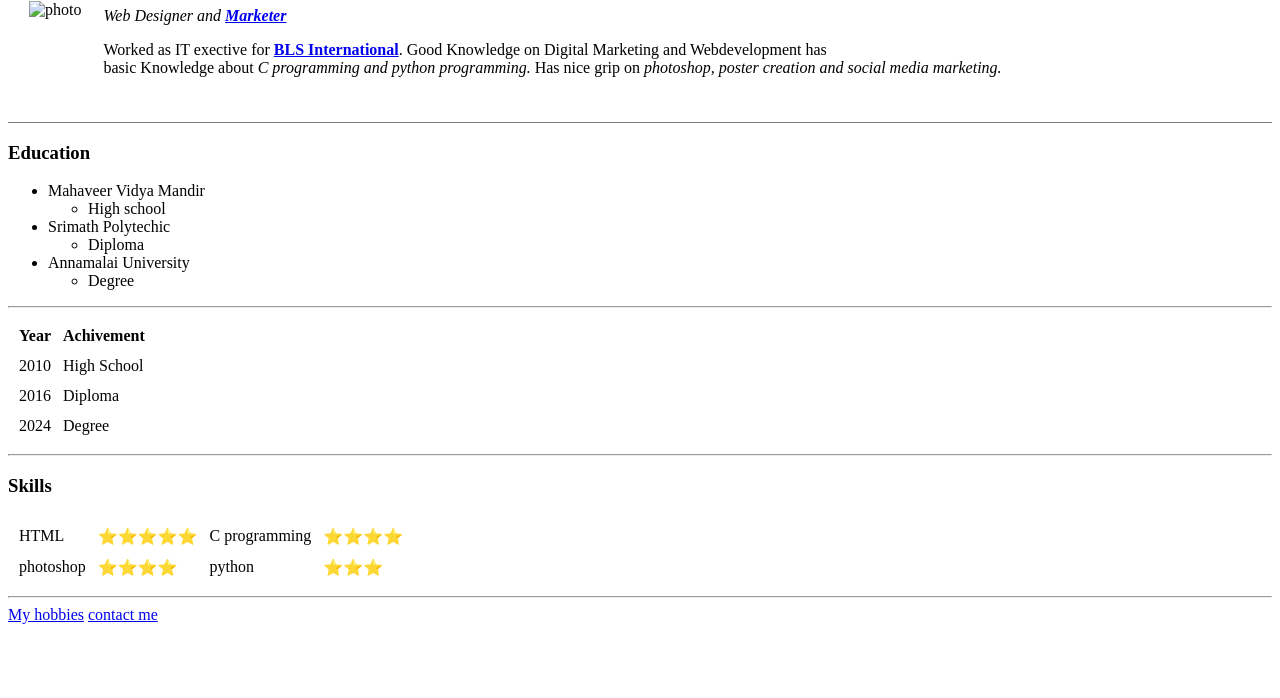
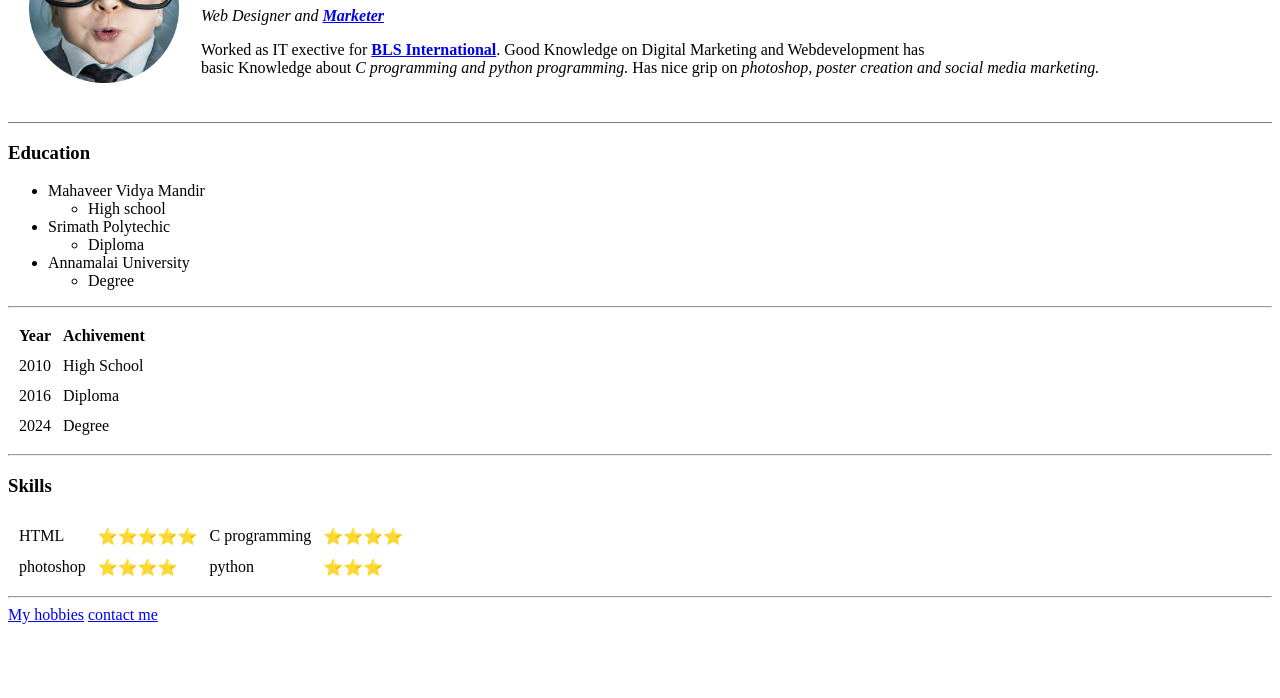
Before and after one commit to onlystudies888/cv, a plain HTML site: page index.html in a window 1280 px wide. Shown: the part 102-800 px from the top of the page. Drawn offline with Linux system fonts and the light colour scheme.

Commit message:
adding photo

```diff
--- a/index.html
+++ b/index.html
@@ -9,7 +9,7 @@
 <body>
     <table cellspacing="20">
         <tr>
-            <td><img src="images/business_cover-modified.png" width="150" height="150" alt="photo"></td>
+            <td><img src="business_cover-modified.png" width="150" height="150" alt="photo"></td>
 
             <td>
                 <h1>Sumukh BC</h1>
```
